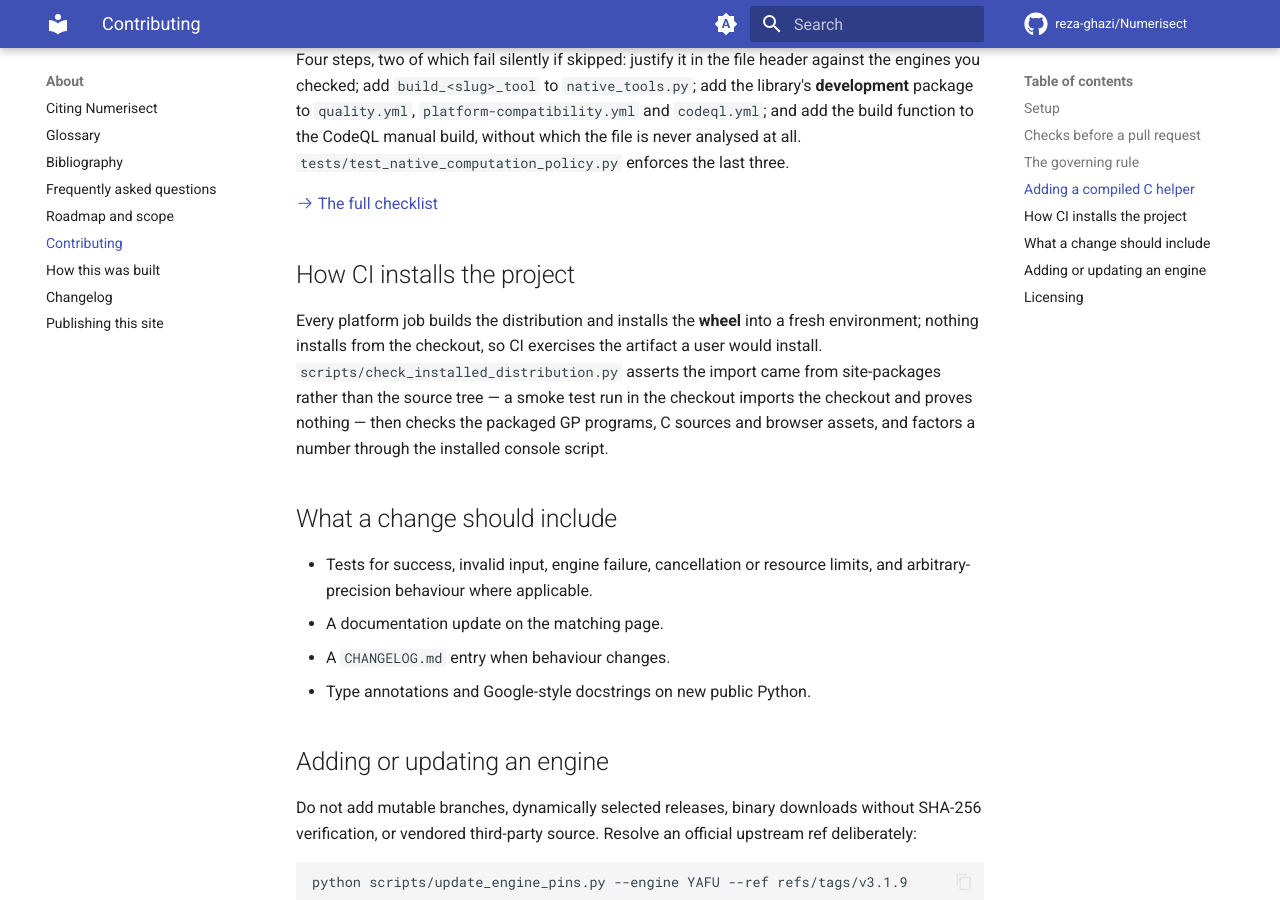
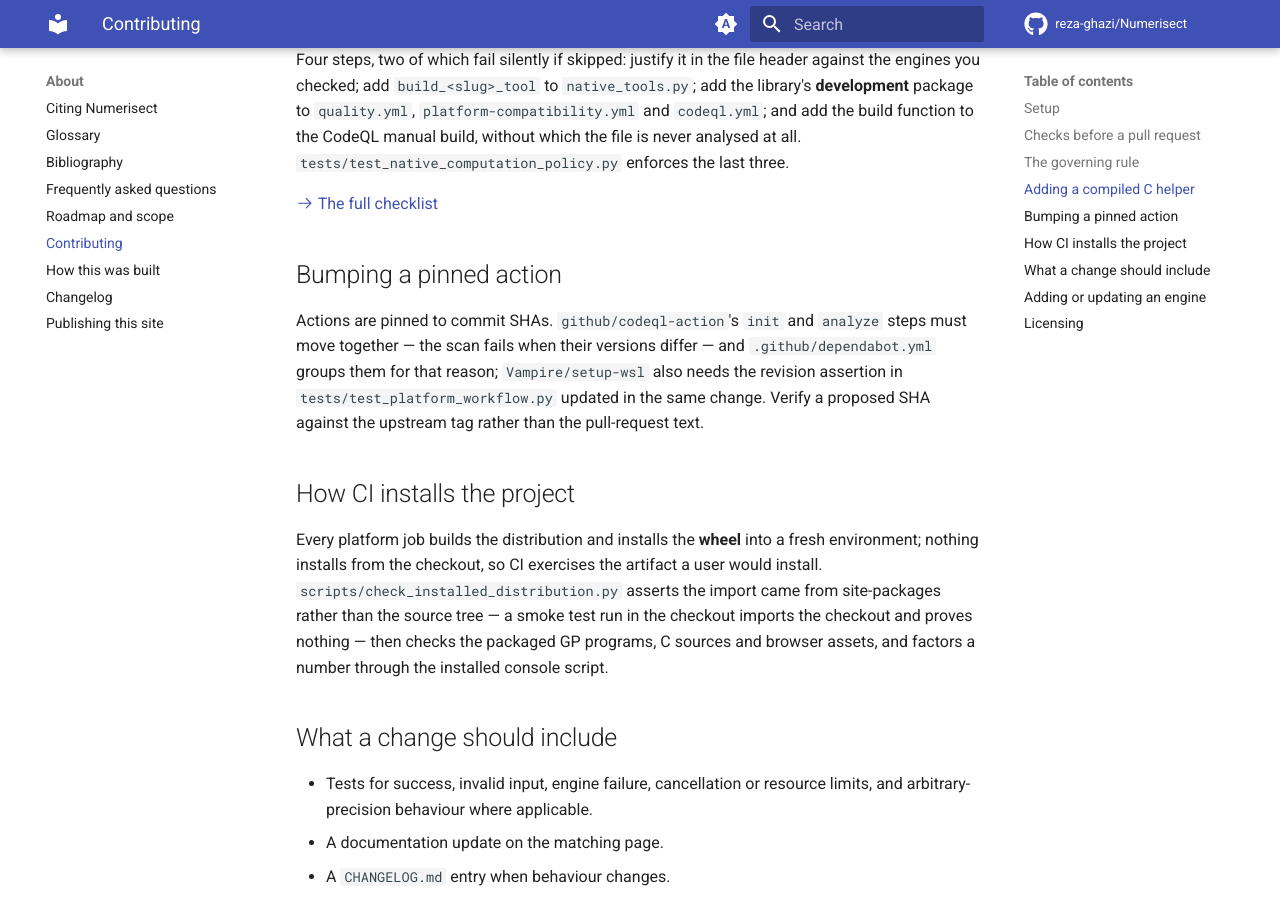
Before and after one commit to reza-ghazi/Numerisect, an MkDocs documentation site: the page built from docs/about/contributing.md, in a window 1280 px wide and 900 px high, scrolled down 1479 px. Built offline with MkDocs 1.6.1 and Material for MkDocs 9.7.7, drawn with Linux system fonts in a browser that asks for light colours; comment, search, counter and statistics services are not loaded.

Commit message:
ci: take this week's action updates, and group CodeQL so they stop splitting
`github/codeql-action/init` and `/analyze` to v4.39.1, and `actions/setup-python` to
v7.1.0 in all five steps that use it. Both revisions were checked by dereferencing
the upstream tags rather than trusting the pull-request text.

The CodeQL pair arrived as two pull requests again, and both failed on their own with
"Loaded a configuration file for version '4.39.0', but running version '4.39.1'. All
steps in a workflow that use github/codeql-action must use the same version". That is
the third time (#18/#19, #24/#26, #28/#29), so the lasting fix goes in with it:
`.github/dependabot.yml` now groups `github/codeql-action*`, which is what the failure
message itself recommends, and the next bump should arrive as one mergeable pull
request. CONTRIBUTING records the two actions whose bumps need more than the version
swapped — this one, and setup-wsl, whose revision a test asserts.

Checked locally: full suite 1,176 tests, ruff, shellcheck, node --check, every
workflow and the Dependabot config parsed, mkdocs --strict clean.

Co-Authored-By: Claude Opus 5 <noreply@anthropic.com>
Claude-Session: https://claude.ai/code/session_01Y1rsDyNav7N51SgAP47dk2

```diff
--- a/docs/about/contributing.md
+++ b/docs/about/contributing.md
@@ -63,6 +63,14 @@ analysed at all. `tests/test_native_computation_policy.py` enforces the last thr
 
 [:octicons-arrow-right-24: The full checklist](https://github.com/reza-ghazi/Numerisect/blob/main/CONTRIBUTING.md#adding-a-compiled-c-helper)
 
+## Bumping a pinned action
+
+Actions are pinned to commit SHAs. `github/codeql-action`'s `init` and `analyze` steps
+must move together — the scan fails when their versions differ — and
+`.github/dependabot.yml` groups them for that reason; `Vampire/setup-wsl` also needs the
+revision assertion in `tests/test_platform_workflow.py` updated in the same change.
+Verify a proposed SHA against the upstream tag rather than the pull-request text.
+
 ## How CI installs the project
 
 Every platform job builds the distribution and installs the **wheel** into a fresh
```
Also changed, not shown: CHANGELOG.md (+11 -0 lines), CONTRIBUTING.md (+17 -0 lines), 5 other files.
